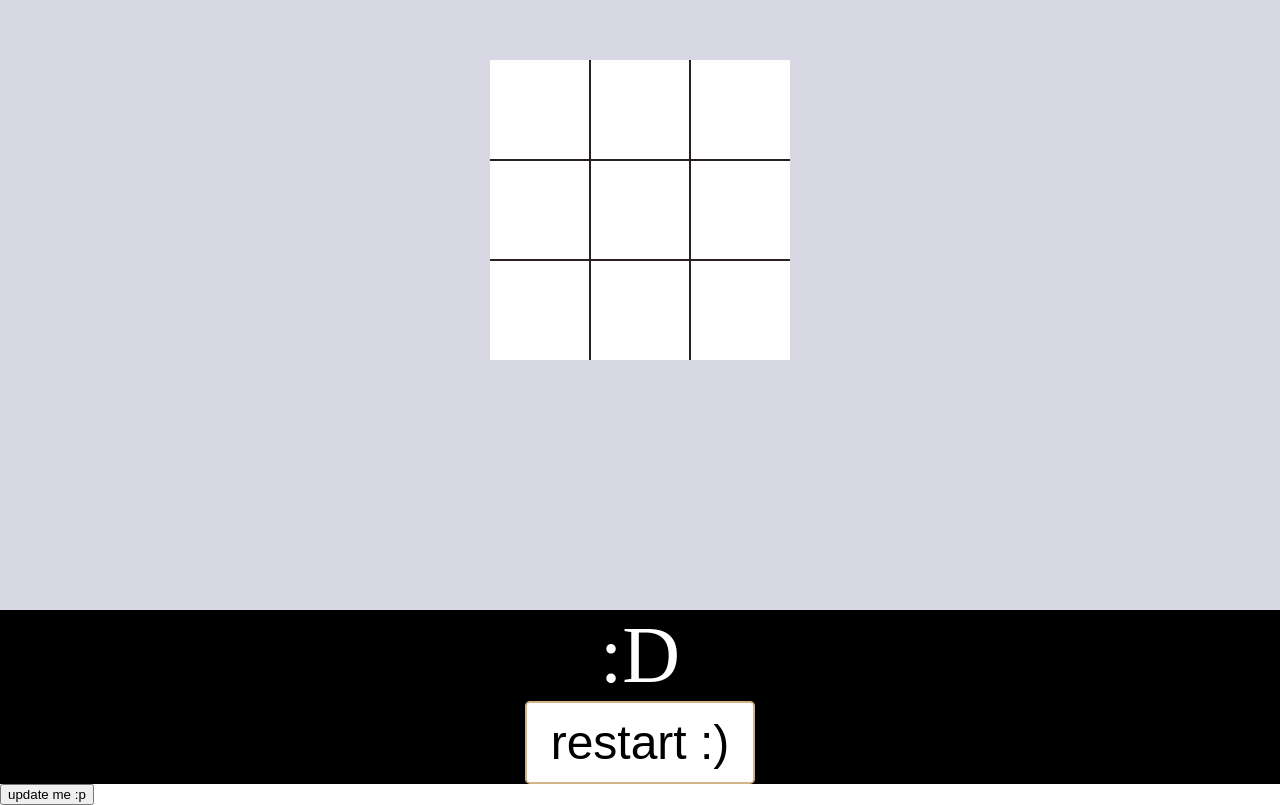
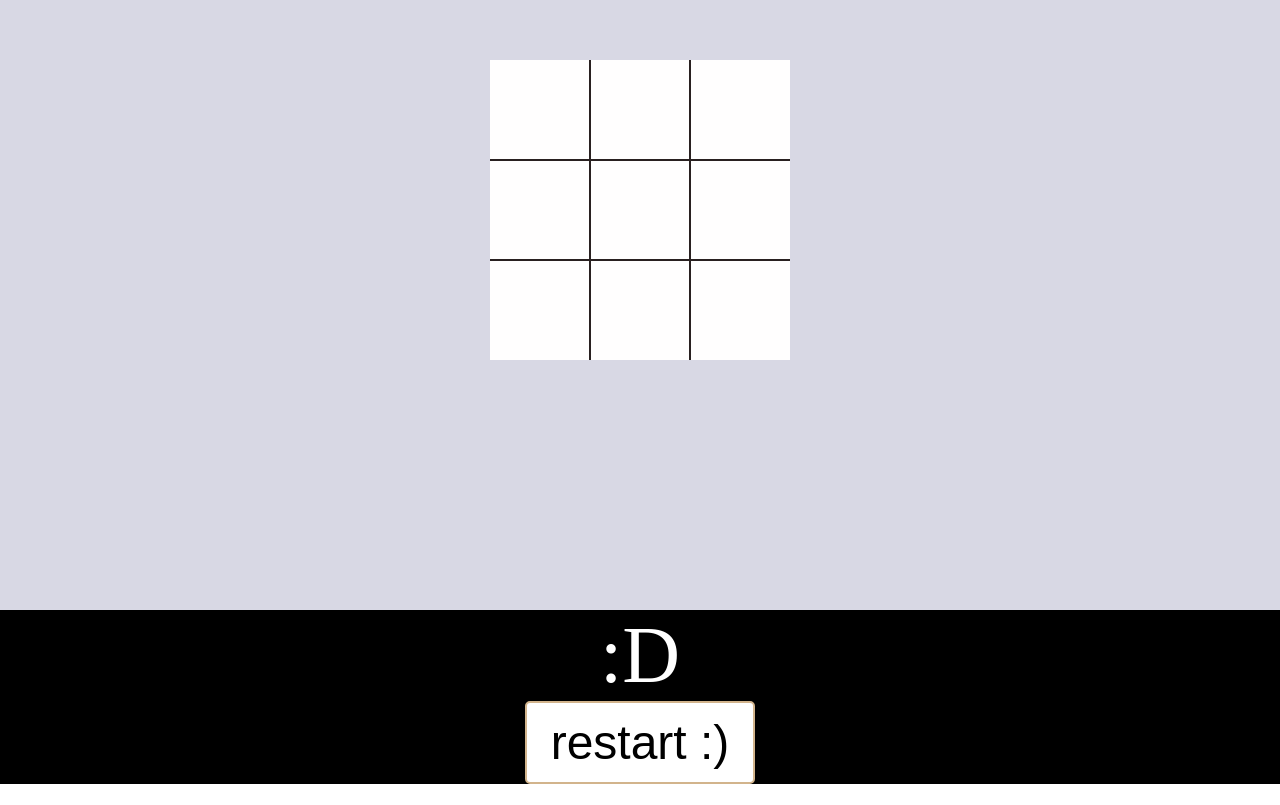
Before and after one commit to pinkx-xlink/tic-tac-toe, a plain HTML site: page index.html in a window 1280 px wide. Shown: the part 190-995 px from the top of the page. After the commit the page ends 974 px from the top, so only its background shows below. Drawn offline with Linux system fonts and the light colour scheme.

Commit message:
Remove gameBtn (line 26)

```diff
--- a/index.html
+++ b/index.html
@@ -23,7 +23,6 @@
         <div data-winning-message-text>:D</div>
         <button id="restart-button">restart :)</button>
     </div>
-    <button id="gameBtn"> update me :p </button>
 
 </body>
 </html>
```
